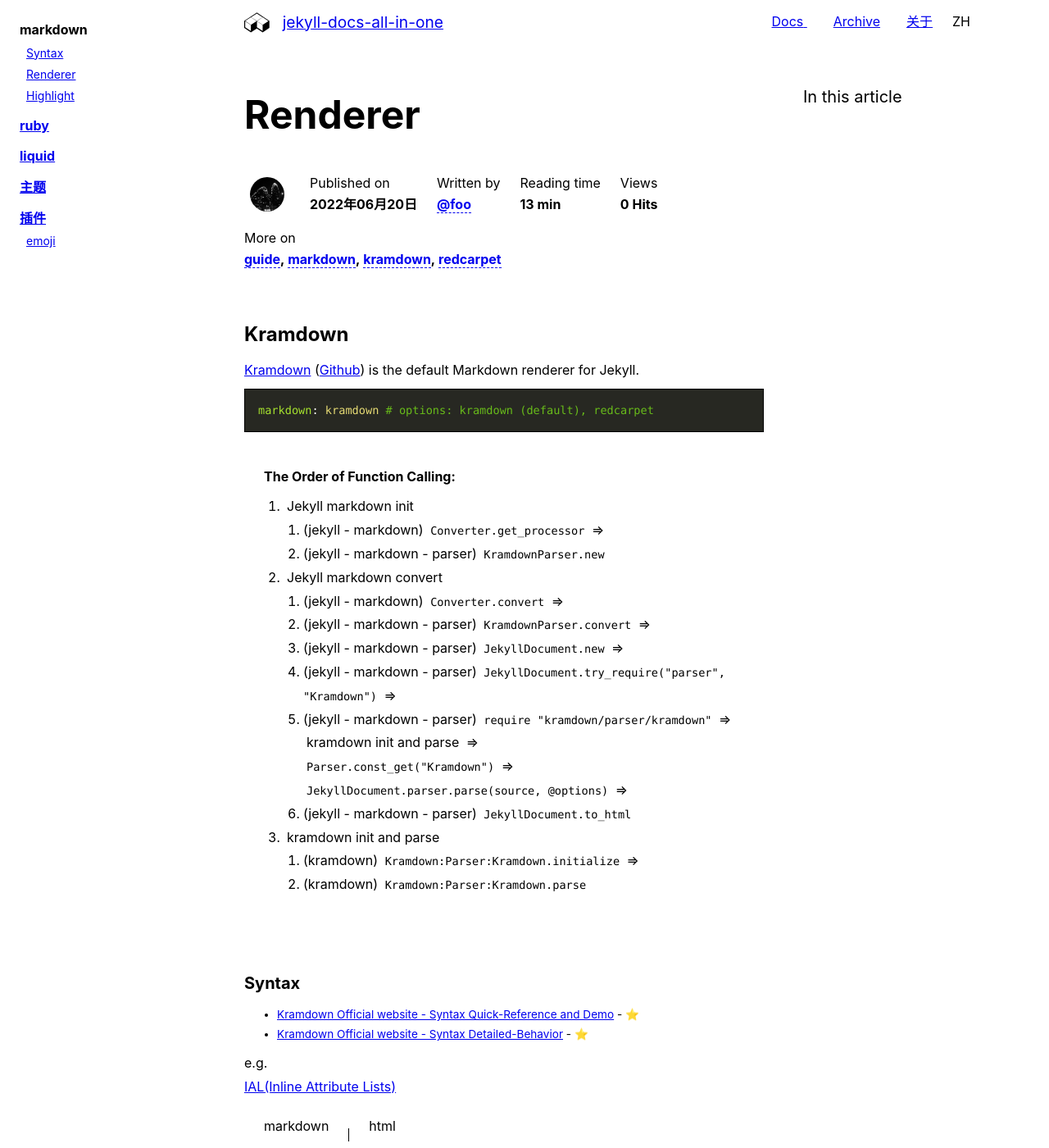
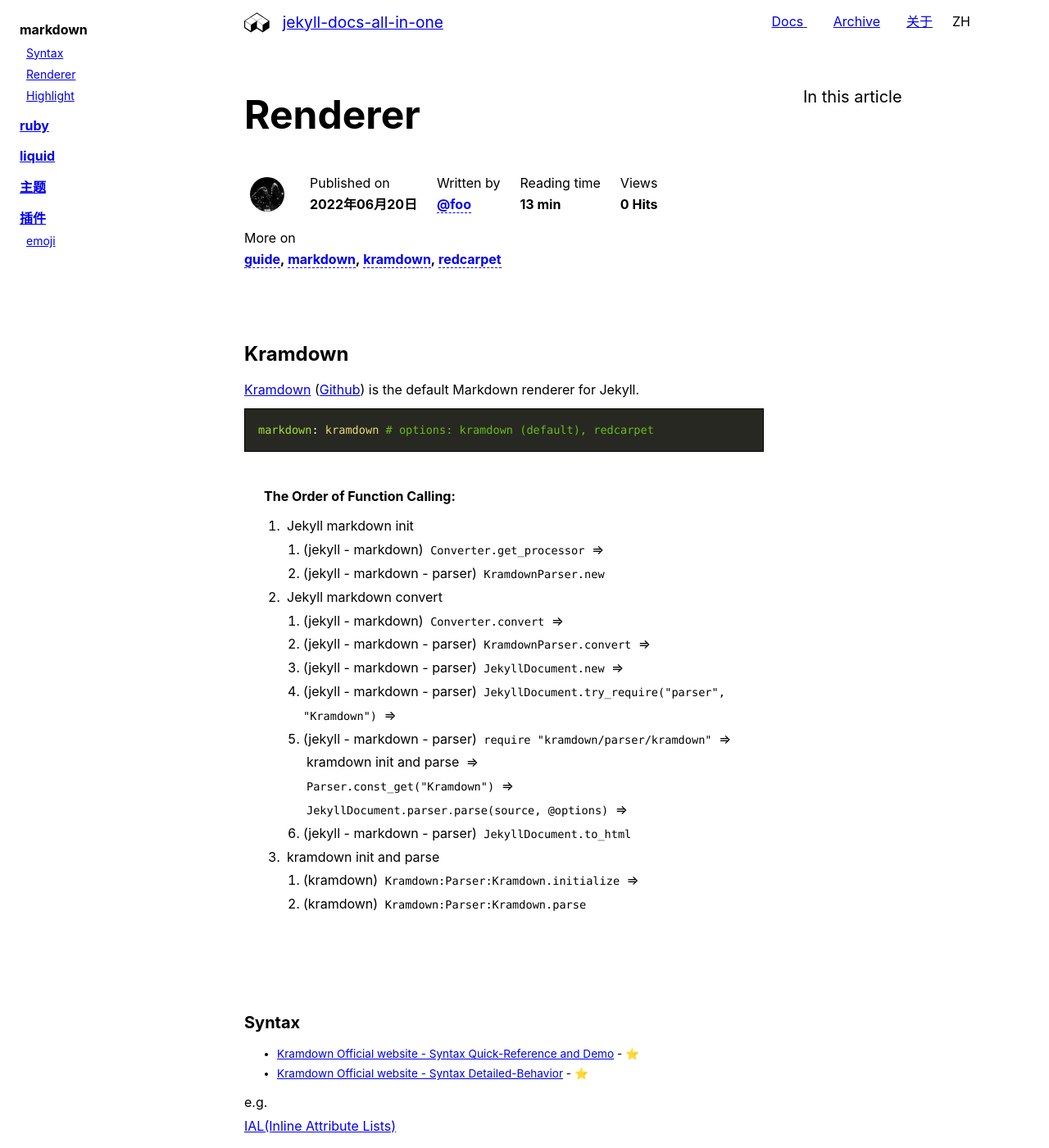
Before and after one commit to LawssssCat/jekyll-docs, a Jekyll site: the page built from _jekyll/markdown-processor.md, in a window 1280 px wide and 1400 px high. Shown: the whole window at 82% size. Built offline with Jekyll 4.4.1, drawn with Linux system fonts in a browser that asks for light colours; comment, search, counter and statistics services are not loaded.

Commit message:
improvement(article heading): maring

````diff
--- a/_includes/article/generate-details.html
+++ b/_includes/article/generate-details.html
@@ -27,6 +27,7 @@
     </details>
     <div class="details-content">
       <div class="details-content-inner">
+        <p>details:</p>
         {{ _code }}
       </div>
     </div>
--- a/_javascript/layouts/article.js
+++ b/_javascript/layouts/article.js
@@ -20,7 +20,8 @@ lazyload.onload(() => {
     const anchor = window.document.createElement('a');
     anchor.classList.add('anchor');
     anchor.classList.add('d-print-none');
-    anchor.innerHTML = '#';
+    anchor.classList.add('fas');
+    anchor.classList.add('fa-link');
     dom.appendChild(anchor);
     anchor.addEventListener('click', (e) => {
       e.preventDefault();
--- a/_jekyll/markdown-processor.md
+++ b/_jekyll/markdown-processor.md
@@ -371,9 +371,12 @@ html
 > + [Kramdown Official website - API Docs](https://kramdown.gettalong.org/options.html) - ⭐️
 
 <!-- ============================================================================ -->
+{%- capture _summary -%}
+**default options:**
+{%- endcapture -%}
+{%- assign _summary = _summary | markdownify -%}
+<!-- ======================= -->
 {%- capture _code -%}
-**default options:**
-
 `Jekyll` source code [lib/jekyll/configuration.rb](https://github.com/jekyll/jekyll/blob/master/lib/jekyll/configuration.rb)
 
 ```ruby
@@ -407,7 +410,7 @@ end
 {%- endcapture -%}
 {%- assign _code = _code | markdownify -%}
 <!-- ======================= -->
-{%- include article/generate-details.html code=_code open=true -%}
+{%- include article/generate-details.html summary=_summary code=_code open=true -%}
 <!-- ============================================================================ -->
 
 There are several unsupported kramdown options\
--- a/_sass/common/_reset.scss
+++ b/_sass/common/_reset.scss
@@ -66,6 +66,7 @@ body {
 
 @include heading-elements {
   margin: map-get($spacers, 1) 0;
+  margin-top: map-get($spacers, 4);
 }
 
 // input, textarea, select, button {
@@ -94,7 +95,7 @@ h1 {
 }
 
 h2 {
-  margin-top: map-get($spacers, 5);
+  margin-top: map-get($spacers, 6);
   font-size: map-get($base, font-size-h2);
   @include themeify {
     color: themed(text-color-d);
@@ -105,7 +106,7 @@ h2 {
 }
 
 h3 {
-  margin-top: map-get($spacers, 4);
+  margin-top: map-get($spacers, 5);
   font-size: map-get($base, font-size-h3);
   @include themeify {
     color: themed(text-color-d);
@@ -116,7 +117,7 @@ h3 {
 }
 
 h4 {
-  margin-top: map-get($spacers, 3);
+  margin-top: map-get($spacers, 4);
   font-size: map-get($base, font-size-h4);
   @include themeify {
     color: themed(text-color);
@@ -127,7 +128,6 @@ h4 {
 }
 
 h5 {
-  margin-top: map-get($spacers, 2);
   font-size: map-get($base, font-size-h5);
   @include themeify {
     color: themed(text-color);
--- a/_sass/components/_article-content.scss
+++ b/_sass/components/_article-content.scss
@@ -9,11 +9,10 @@
       position: relative;
       z-index: 0;
       > .anchor {
-        position: absolute;
-        left: -8px;
-        margin-left: map-get($spacers, 1);
-        visibility: visible;
-        transform: translateX(-100%);
+        margin-left: map-get($spacers, 2);
+        visibility: hidden;
+        opacity: 0;
+        @include transition(opacity .2s map-get($animation-timing-function, 1));
         @include cursor-clickable;
         @include themeify {
           @include link-colors(themed(text-color-3), themed(main-color-1));
@@ -22,7 +21,12 @@
           }
         }
       }
-
+      @include hover() {
+        > .anchor {
+          visibility: visible;
+          opacity: 1;
+        }
+      }
       // $_handing_before_left: 4px;
       // &::before {
       //   position: absolute;
--- a/_sass/layout/_page.scss
+++ b/_sass/layout/_page.scss
@@ -1,3 +1,4 @@
+/* stylelint-disable scss/no-global-function-names */
 .layout--page {
   .page__viewport {
     min-height: 100vh;
````
